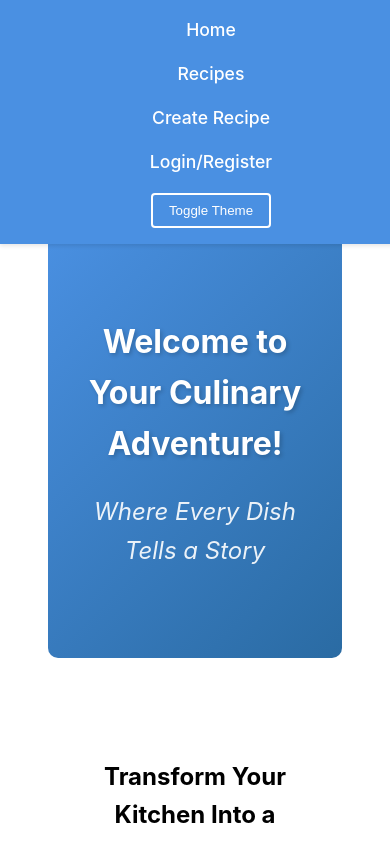
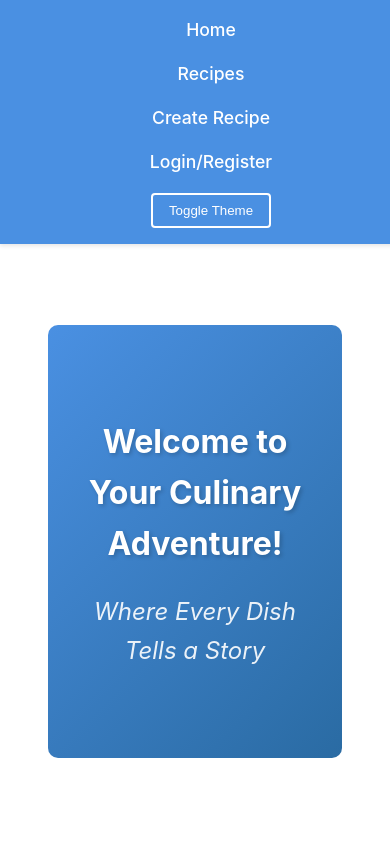
Before and after one commit to pastherolink/Front-End-Group-6-Project-1-2, a React (Vite) app in the folder recipe-frontend/: page / in a window 390 px wide. Shown: the top 841 px of the page. Built offline with nearby package versions, Linux system fonts and the light colour scheme.

Commit message:
Added margin for main div for the error message to be displayed properly on mobile.

```diff
--- a/recipe-frontend/src/styles/main.css
+++ b/recipe-frontend/src/styles/main.css
@@ -32,7 +32,7 @@ nav a {
 
 main {
   max-width: 1200px;
-  margin: 0 auto;
+  margin: 100px auto;
   padding: var(--spacing);
 }
 
```
